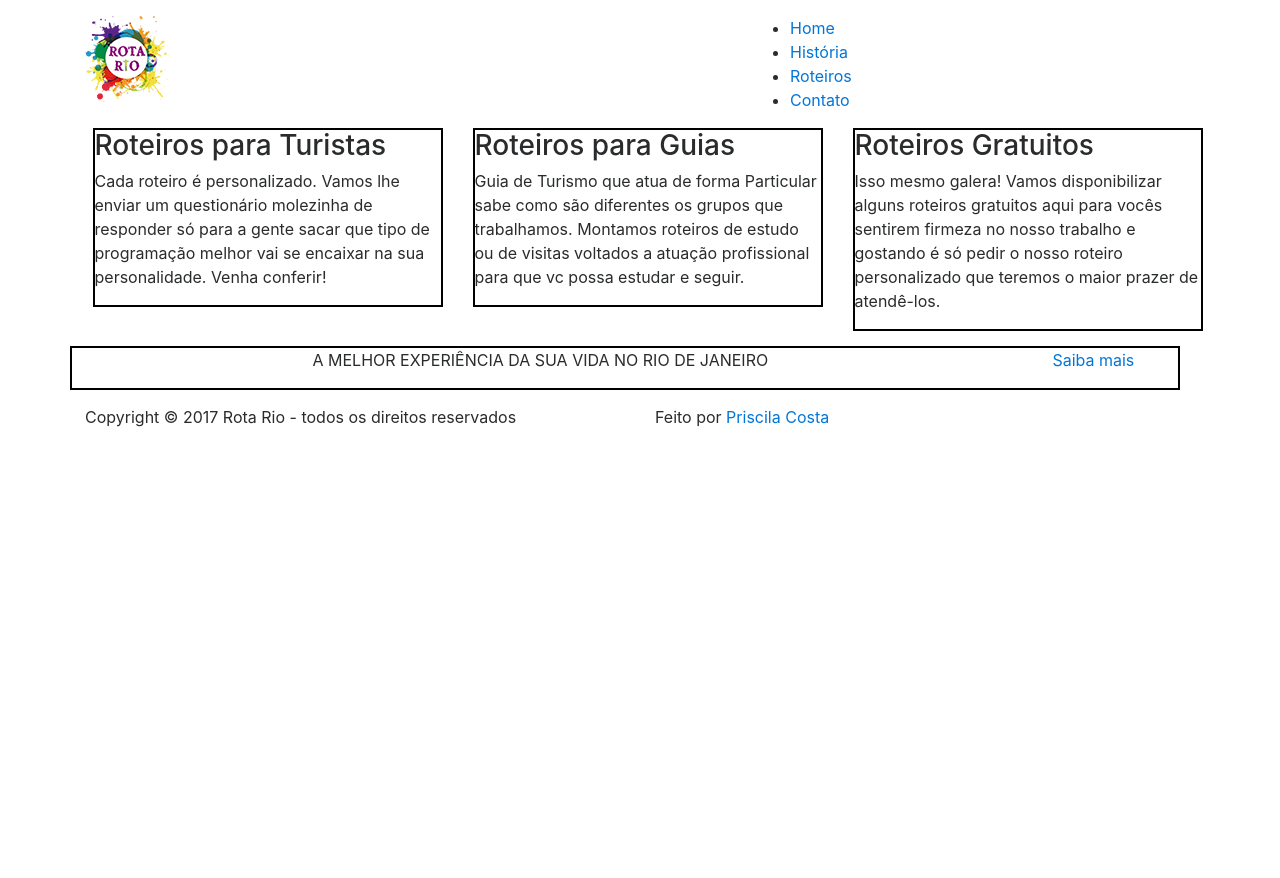
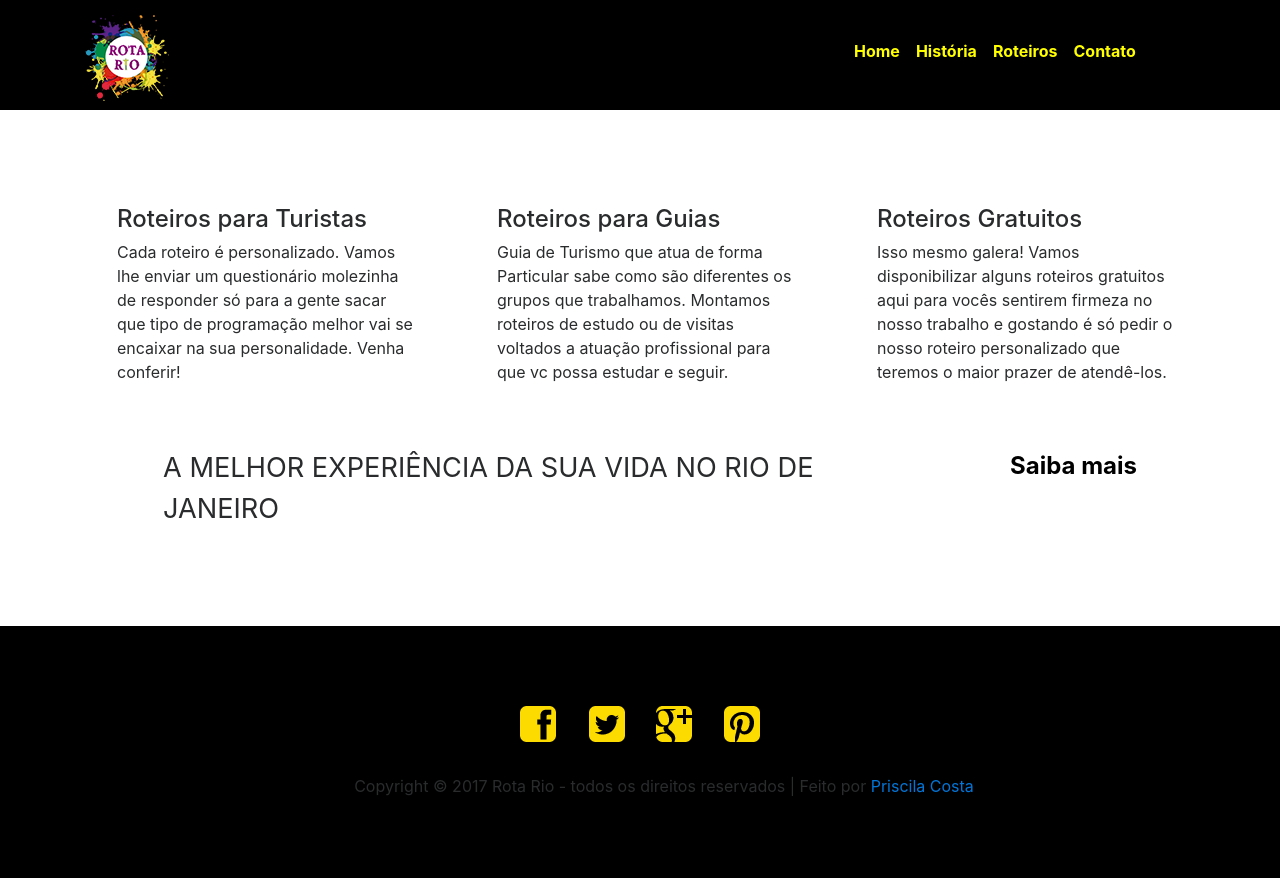
Before and after one commit to prccosta/atividade_layout, a website: page index.html in a window 1280 px wide. Before the commit the page ends 800 px from the top, so only its background shows below. Drawn offline with Linux system fonts and the light colour scheme.

Commit message:
Atividade Finalizada

```diff
--- a/css/style.css
+++ b/css/style.css
@@ -1,20 +1,67 @@
 .safe-area {
+	width: 100vw;
 	height: 100vh;
-	padding-top: 1rem;
 }
-.box {
-	border: 2px solid black;
-	width: 100%;
-	margin-bottom: 15px;
+
+/* Header */
+.header {
+	height: 110px;
+	background-color: #000;
+}
+
+.logo {
+	padding-top: 15px;
+	padding-left: 10px;
+}
+
+.nav-link {
+	color: #ff0 !important;
+	font-weight: bold;
+}
+.nav-link:hover {
+	text-decoration: underline;
+	color: blue !important;
+}
+
+.boxcall {
+	padding-top: 2rem;
+	padding-left: 3rem;
 }
 
 .description {
 	padding-top: 0px;
-	padding-left: 15px;
+	padding-left: 30px;
+	font-size: 1.7rem;
 }
 
+.link {
+	font-size: 1.5rem;
+	text-decoration: none;
+	font-weight: bold;
+	color: #000;
+}
+.link:hover {
+	font-size: 1.5rem;
+	text-decoration: underline;
+	font-weight: bold;
+	color: #000;
+}
+
+/* Feature */
 .feature {
-	padding-left: 15px;
+	padding: 5rem 0;
+}
+.feature .row {
+	margin-top: 1rem;
+}
+.feature .feature-item {
+	padding: 0 1rem;
+}
+.feature .feature-item .feature-header {
+	margin-left: 1rem;
+}
+.feature .feature-item .feature-header .headline {
+	font-size: 1.5rem;
 }
 
 /* Footer */
--- a/index.html
+++ b/index.html
@@ -9,21 +9,35 @@
 <body>
 	<div class="safe-area">
 		<header>
+			<div class="header">
 				<div class="container">
 					<div class="row">
-					<div class="logo col-7">
+					<div class="logo col-8">
 							<img src="images/logo.png" alt="Logo Rota Rio">
 						</div><!-- logo -->
-					<div class="menu col-5 d-flex flex-row">
-						<ul>
-							<li><a href="#">Home</a></li>
-							<li><a href="#">História</a></li>
-							<li><a href="#">Roteiros</a></li>
-							<li><a href="#">Contato</a></li>
+
+						<nav class="col-4 navbar navbar-toggleable-md navbar-light">
+							<div class="collapse navbar-collapse" id="navbarSupportedContent">
+								<ul class="navbar-nav mr-auto">
+									<li class="nav-item active">
+										<a class="nav-link" href="#">Home <span class="sr-only">(current)</span></a>
+									</li>
+									<li class="nav-item">
+										<a class="nav-link" href="#">História</a>
+									</li>
+									<li class="nav-item">
+										<a class="nav-link" href="#">Roteiros</a>
+									</li>
+									<li class="nav-item">
+										<a class="nav-link" href="#">Contato</a>
+									</li>
 								</ul>
-					</div><!-- menu -->
+							</div>
+						</nav>
+
 					</div><!-- row -->
 				</div><!-- container -->
+			</div><!-- header -->
 		</header>
 
 		<section>
@@ -32,7 +46,7 @@
 					<div class="row">
 						<div class="col-lg-4 col-md-6">
 							<article>
-								<div class="feature-item box">
+								<div class="feature-item">
 									<header>
 										<div class="feature-header">
 											<h3 class="headline">Roteiros para Turistas</h3>
@@ -44,7 +58,7 @@
 						</div>
 						<div class="col-lg-4 col-md-6">
 							<article>
-								<div class="feature-item box">
+								<div class="feature-item">
 									<header>
 										<div class="feature-header">
 											<h3 class="headline">Roteiros para Guias</h3>
@@ -56,7 +70,7 @@
 						</div>
 						<div class="col-lg-4 col-md-6">
 							<article>
-								<div class="feature-item box">
+								<div class="feature-item">
 									<header>
 										<div class="feature-header">
 											<h3 class="headline">Roteiros Gratuitos</h3>
@@ -67,30 +81,28 @@
 							</article>
 						</div>
 					</div><!-- row -->
+
+					<div class="row boxcall">
+						<div class="col-6 col-sm-6 col-md-10 col-lg-9">
+							<p class="description">A MELHOR EXPERIÊNCIA DA SUA VIDA NO RIO DE JANEIRO</p>
+						</div>
+						<div class="col-6 col-md-2 col-lg-3">
+							<p class="text-center"><a class="link" href="#">Saiba mais</a></p>
+						</div>
+					</div><!-- row -->
 				</div><!-- container -->
 			</div><!-- feature -->
 		</section>
 
-		<section>
+		<footer>
+			<div class="footer">
 				<div class="container">
-				<div class="row box">
-					<div class="col-12 col-sm-6 col-md-10 col-lg-10">
-						<p class="description text-center">A MELHOR EXPERIÊNCIA DA SUA VIDA NO RIO DE JANEIRO</p>
-					</div>
-					<div class="col-6 col-md-2 col-lg-2">
-						<p class="description text-center"><a href="#">Saiba mais</a></p>
-					</div>
-				</div><!-- row -->
-			</div>
-		</section>
-
-		<footer>
-			<div class="container">
-				<div class="row">
-					<div class="col1 col-sm-6 col-lg-6">Copyright © 2017 Rota Rio - todos os direitos reservados</div>
-					<div class="col-sm-6 col-lg-6">Feito por <a href="http://www.blushweb.rio" target="_blank">Priscila Costa</a></div>
+					<img src="images/social-connect.png" class="mx-auto d-block img-fluid" alt="">
+					<div class="row boxcall">
+						<div class="col12 col-sm-12 col-lg-12 text-center">Copyright © 2017 Rota Rio - todos os direitos reservados | Feito por <a href="http://www.blushweb.rio" target="_blank">Priscila Costa</a></div>
 					</div>
 				</div><!-- container -->
+			</div><!-- footer -->
 		</footer>
 	</div><!-- safe-area -->
 </body>
```
Also changed, not shown: package.json (added, +21 -0 lines), images/social-connect.png (added). Lines whose indentation alone changed are shown as unchanged.
